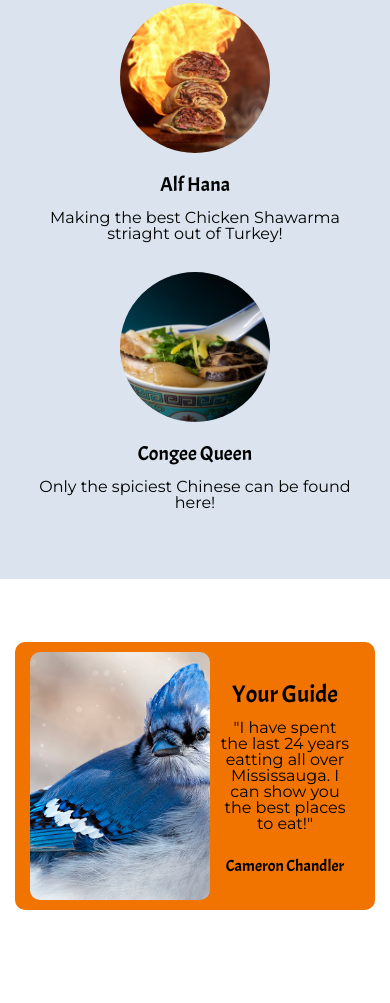
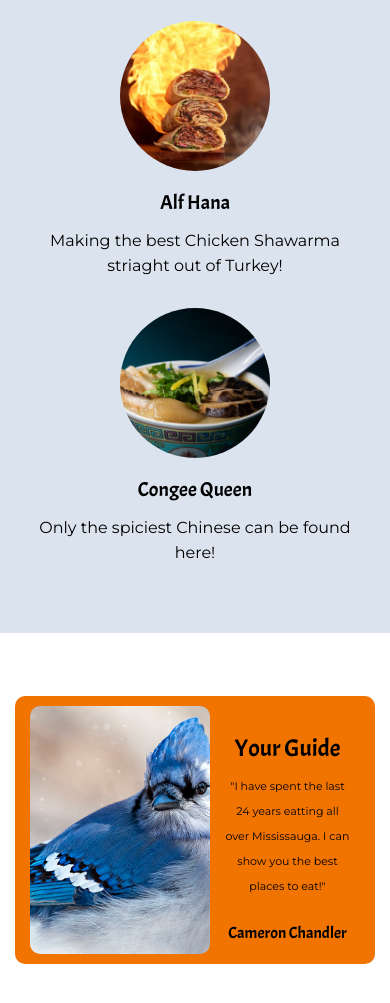
Before and after one commit to webstormcam/Hometown_Homepage_Scrimba_Assignment_1, a plain HTML site: page index.html in a window 390 px wide. Shown: the part 749-1752 px from the top of the page. Before the commit the page ends 1722 px from the top, so only its background shows below. Drawn offline with Linux system fonts and the light colour scheme.

Commit message:
Finished for now

```diff
--- a/styles.css
+++ b/styles.css
@@ -80,6 +80,7 @@ main{
 }
 
 .rest_title{
+    font-size: 20px;
     margin-top: 22px;
     margin-bottom: 15px;
 }
@@ -105,6 +106,7 @@ footer{
     margin-top: 30px;
     font-family: 'Acme', sans-serif;
     padding: 0px 10px 0px 10px;
+    margin-left: 10px;
 }
 
 #me{
@@ -128,6 +130,7 @@ font-size: 24px;
 
 p{
     font-family: 'Montserrat', sans-serif;
+    line-height: 25px;
 }
 
 
@@ -143,12 +146,14 @@ p{
 
 
     #tagline{
-        font-size: 13px;
+        font-size: 11px;
     }
 
     h3{
         font-size: 20px;
     }
+
+
 
 
     #restaurants{
@@ -175,8 +180,16 @@ p{
         margin: 0px 15px;
     }
 
+    #guide_description{
+        margin-left: 5px;
+    }
+
     #main_title{
        max-width: 80%;
 
     }
+
+    #quote{
+        font-size: 11px;
+    }
 }
```
